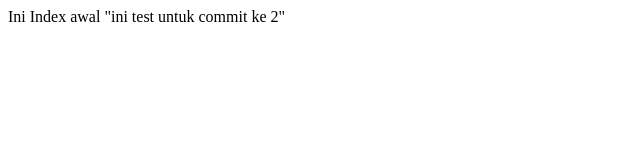
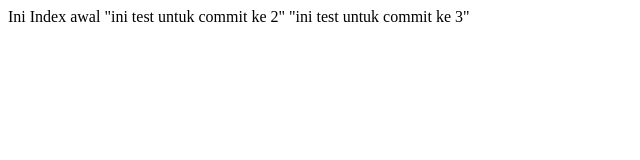
Before and after one commit to khariri/belajar-git, a plain HTML site: page index.html in a window 1280 px wide. Shown: the whole page, without its empty margins (0-640 px from the left). Drawn offline with Linux system fonts and the light colour scheme.

Commit message:
commite ke tiga

```diff
--- a/index.html
+++ b/index.html
@@ -5,5 +5,6 @@ Ini Index awal
 
 
 "ini test untuk commit ke 2"
+"ini test untuk commit ke 3"
 </body>
 </html>
```
